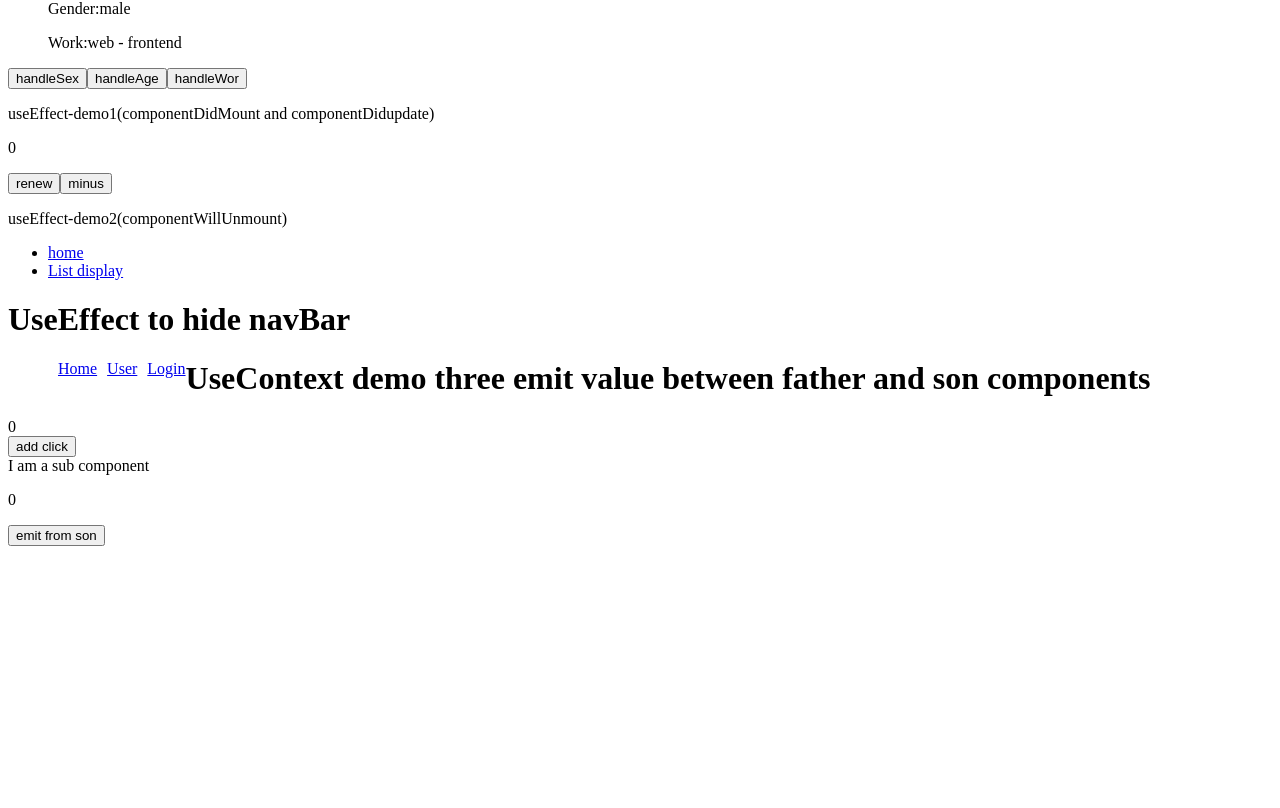
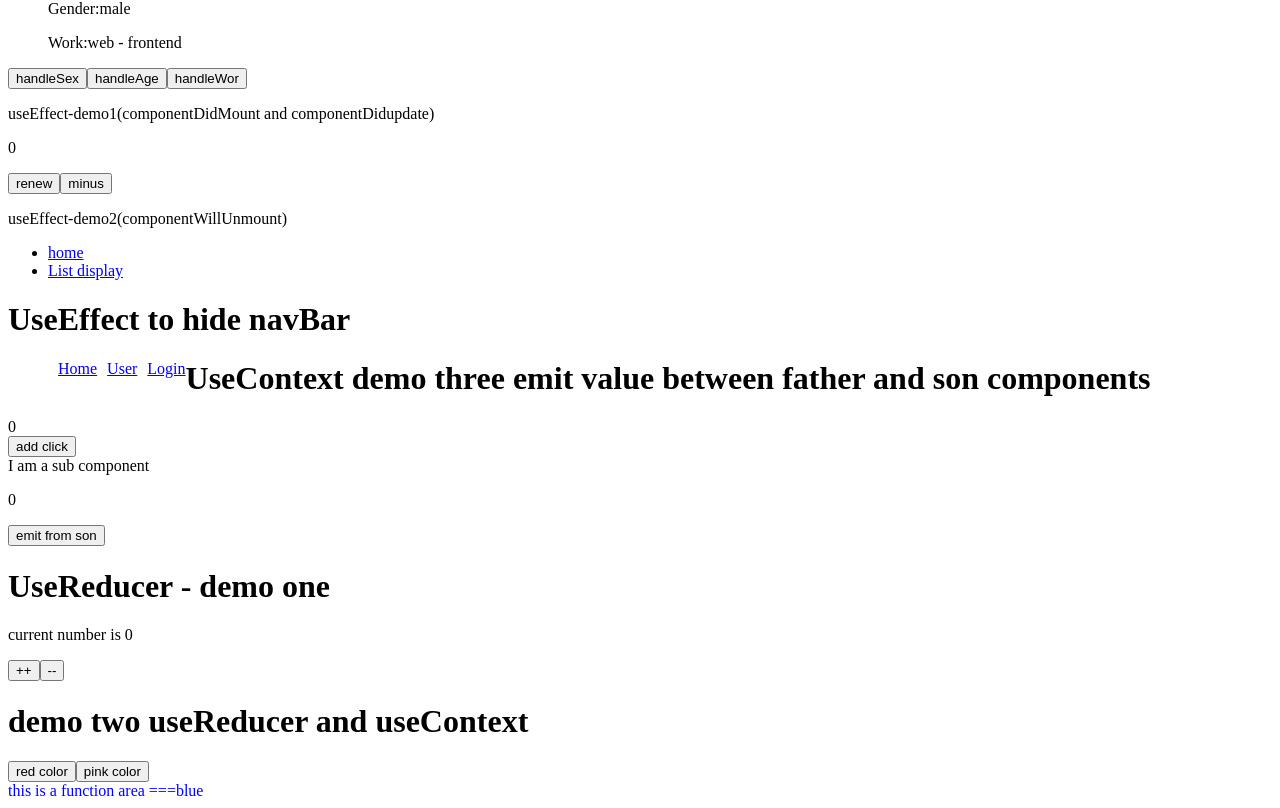
Before and after one commit to showmeskills/React-hooks, a React (Create React App) app: page / in a window 1280 px wide. Shown: the part 253-1061 px from the top of the page. Before the commit the page ends 807 px from the top, so only its background shows below. Built offline with nearby package versions, Linux system fonts and the light colour scheme.

Commit message:
a sample useReducer demo, and useReducer/useContext to implement redux

```diff
--- a/src/App.jsx
+++ b/src/App.jsx
@@ -1,6 +1,6 @@
 import React,{useState} from 'react';
 
-import {UseState,UseEffect,UseContext} from './components'
+import {UseState,UseEffect,UseContext,UseReducer} from './components'
 import {BrowserRouter,Route,Switch} from 'react-router-dom'
 import NavBar from './components/UseEffect Example/NavBar'
 import Home from './components/UseEffect Example/Home'
@@ -39,6 +39,7 @@ const App = (props)=>{
                 </BrowserRouter>
                 <h1>UseContext demo three emit value between father and son components</h1>
                 <UseContext/>
+                <UseReducer/>
             </>
         )
     }
--- /dev/null
+++ b/src/components/UseReducer.jsx
@@ -0,0 +1,33 @@
+import React, {useReducer} from 'react'
+
+import Example from './UseReducer/Example'
+
+const UseReducer = ()=>{
+    const [count,dispatch] = useReducer((state, action)=>{
+        switch(action){
+            case 'add':
+                return state + 1;
+            case 'sub':
+                return state - 1;
+            default:
+                return state;
+        }
+    },0)
+    return(
+        <>
+            <h1>UseReducer - demo one</h1>
+            <p>
+                current number is {count}
+            </p>
+            <button onClick={()=>dispatch('add')}>++</button>
+            <button onClick={()=>dispatch('sub')}>--</button>
+
+            <h1>
+                demo two useReducer and useContext
+            </h1>
+            <Example/>
+        </>
+    )
+}
+
+export default UseReducer
--- /dev/null
+++ b/src/components/UseReducer/Buttons.jsx
@@ -0,0 +1,15 @@
+import React,{useContext} from 'react';
+import {ColorContext} from './Colors'
+import {UPDATE_COLOR} from './actions-type'
+
+const Buttons = ()=>{
+    const {dispatch} = useContext(ColorContext)
+    return(
+        <>
+            <button onClick={()=>dispatch({type:UPDATE_COLOR,color:'red'})}>red color</button>
+            <button onClick={()=>dispatch({type:UPDATE_COLOR,color:'pink'})}>pink color</button>
+        </>
+    )
+}
+
+export default Buttons
--- /dev/null
+++ b/src/components/UseReducer/Colors.jsx
@@ -0,0 +1,28 @@
+import React,{createContext,useReducer} from 'react';
+
+import {UPDATE_COLOR} from './actions-type'
+
+export const ColorContext = createContext({})
+
+//customized reducer
+const reducer = (state,action)=>{
+    switch(action.type){
+        case UPDATE_COLOR:
+            return action.color
+        default:
+            return state
+    }
+}
+
+
+export const Color = props =>{
+    const [color,dispatch] = useReducer(reducer,'blue')
+    return (
+        <ColorContext.Provider value={{
+            color,
+            dispatch
+            }}>
+            {props.children}
+        </ColorContext.Provider>
+    )
+}
--- /dev/null
+++ b/src/components/UseReducer/Example.jsx
@@ -0,0 +1,16 @@
+import React from 'react';
+
+import ShowArea from './ShowArea';
+import Buttons from './Buttons';
+import {Color} from './Colors'
+
+const Example = ()=>{
+    return(
+        <Color>
+            <Buttons/>
+            <ShowArea/>
+        </Color>
+    )
+}
+
+export default Example
--- /dev/null
+++ b/src/components/UseReducer/ShowArea.jsx
@@ -0,0 +1,13 @@
+import React,{useContext} from 'react';
+import {ColorContext} from './Colors'
+
+const ShowArea = ()=>{
+    const {color}= useContext(ColorContext)
+    return(
+        <>
+            <div style={{color}}>this is a function area  ==={color}</div>
+        </>
+    )
+}
+
+export default ShowArea
--- /dev/null
+++ b/src/components/UseReducer/actions-type.jsx
@@ -0,0 +1 @@
+export const UPDATE_COLOR = 'UPDATE_COLOR';
--- a/src/components/index.jsx
+++ b/src/components/index.jsx
@@ -1,3 +1,4 @@
 export {default as UseState} from './UseState';
 export {default as UseEffect} from './UseEffect';
 export {default as UseContext} from './UseContext';
+export {default as UseReducer} from './UseReducer';
```
Also changed, not shown: src/components/UseReducer/example reducer contruction.jsx (added, +11 -0 lines).
